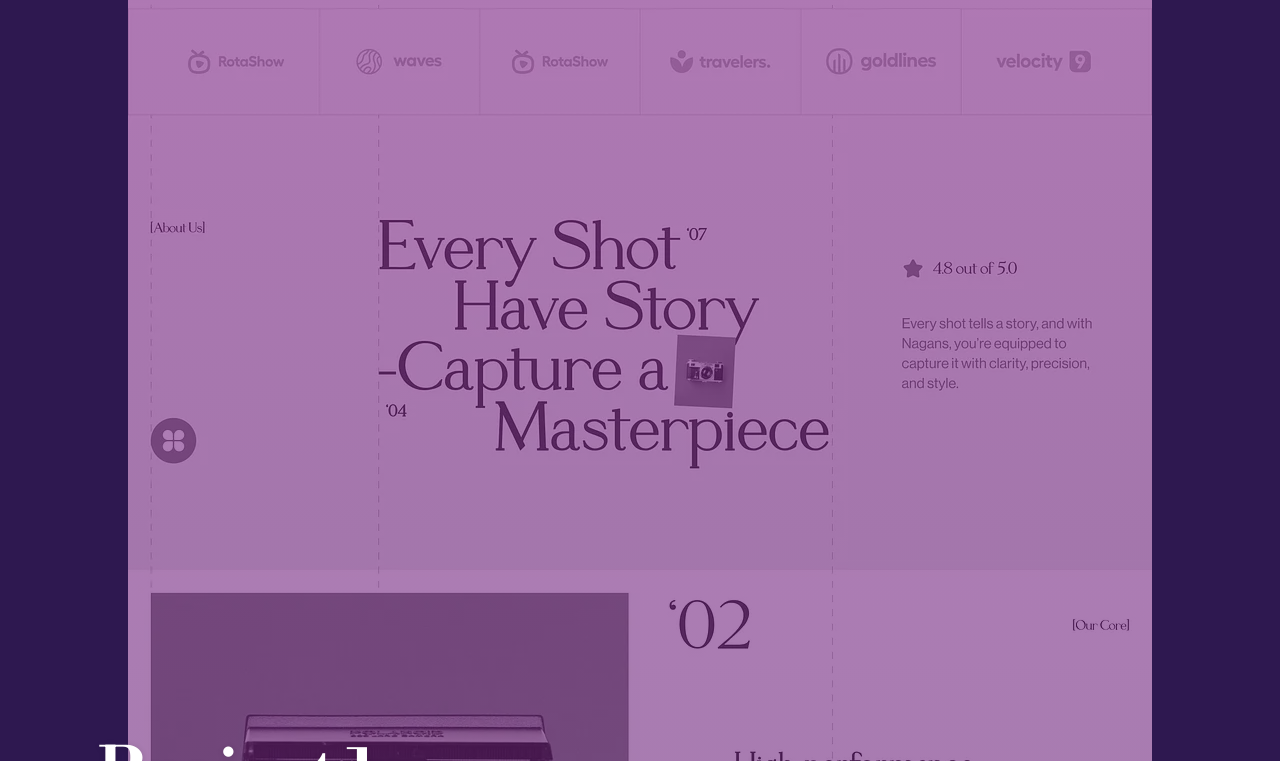
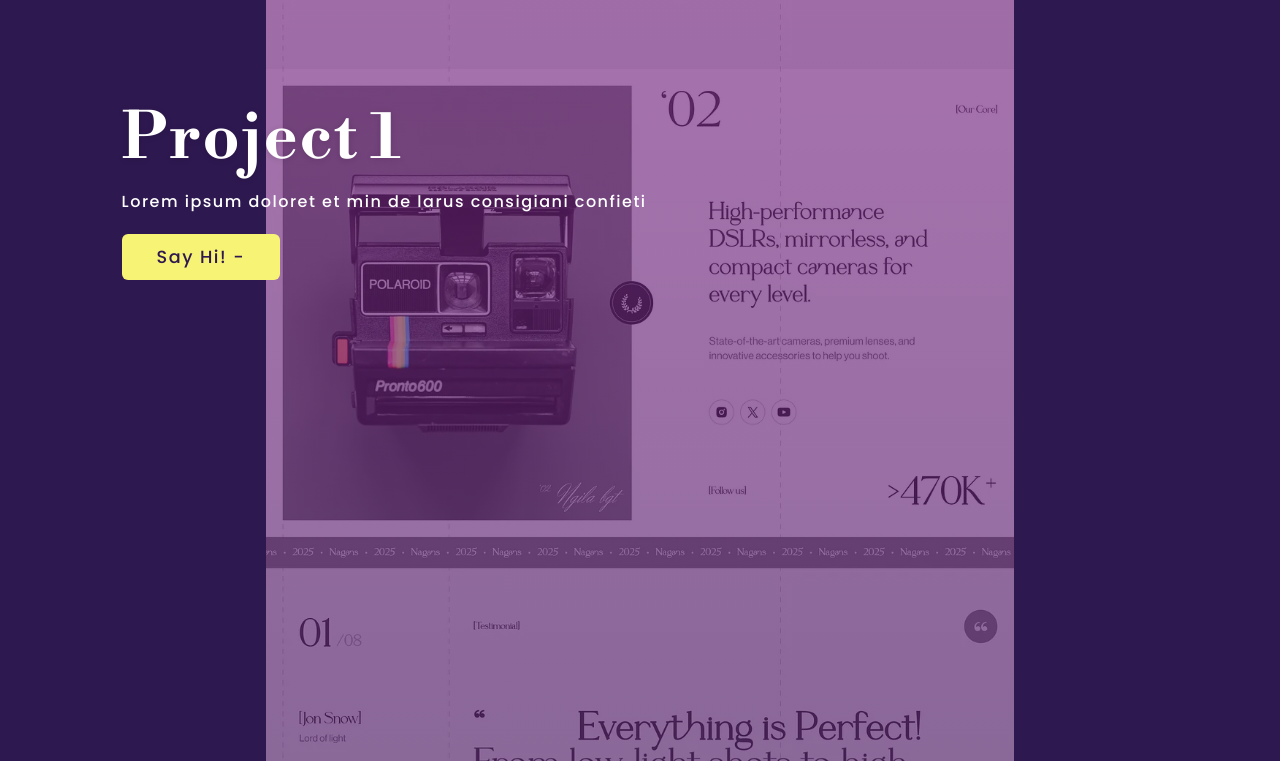
Before and after one commit to cesarcor/cesarcorrechel, a Next.js app: page / in a window 1280 px wide. Shown: the part 3259-4020 px from the top of the page. Built offline with nearby package versions, Linux system fonts and the light colour scheme.

Commit message:
add description + button

```diff
--- a/components/projects/project/project.js
+++ b/components/projects/project/project.js
@@ -7,8 +7,11 @@
 		<div className={styles.project_item}>
 			<div className={styles.project_title_container}>
 				<h4>{project.title}</h4>
+				<p>Lorem ipsum doloret et min de larus consigiani confieti</p>
+				<Button />
 			</div>
-			<div>
+
+			<div className={styles.project_img_col}>
 				<div className={styles.project_img_container}>
 					<Image
 						src={project.imageURL}
--- a/components/projects/project/project.module.css
+++ b/components/projects/project/project.module.css
@@ -4,19 +4,28 @@
 	align-items: center;
 	width: 100%;
 	margin: 50px 0;
+	position: relative;
 
 	& .project_title_container {
-		position: relative;
+		position: absolute;
+		width: 100%;
+		z-index: 20;
 
 		& h4 {
-			position: absolute;
-			left: -30px;
-			width: 90vw;
+			position: relative;
 			color: var(--white);
 			font-size: clamp(4rem, 2.5vw, 5.5rem);
 			text-shadow: 0 1px 6px rgba(0, 0, 0, 0.14);
-			z-index: 10;
+			margin-bottom: 10px;
 		}
+
+		& p {
+			margin-bottom: 20px;
+		}
+	}
+
+	& .project_img_col {
+		width: 90%;
 	}
 
 	& .project_img_container {
@@ -37,7 +46,7 @@
 			display: block;
 			width: 100%;
 			height: 100%;
-			opacity: 0.6;
+			opacity: 0.65;
 			background-image: linear-gradient(180deg, #b030aa 0%, #2e1850 100%);
 			border-radius: 15px;
 			position: absolute;
@@ -46,3 +55,15 @@
 		}
 	}
 }
+
+@media (min-width: 768px) {
+	.project_item {
+		& .project_title_container {
+			left: 5%;
+		}
+
+		& .project_img_col {
+			width: 65%;
+		}
+	}
+}
--- a/components/projects/projects.js
+++ b/components/projects/projects.js
@@ -16,7 +16,7 @@
 			imageURL: tempProject,
 		},
 		{
-			title: 'Project 3',
+			title: 'Project 3 - Advanced Computers',
 			description: 'Description of project 3',
 			imageURL: tempProject,
 		},
```
